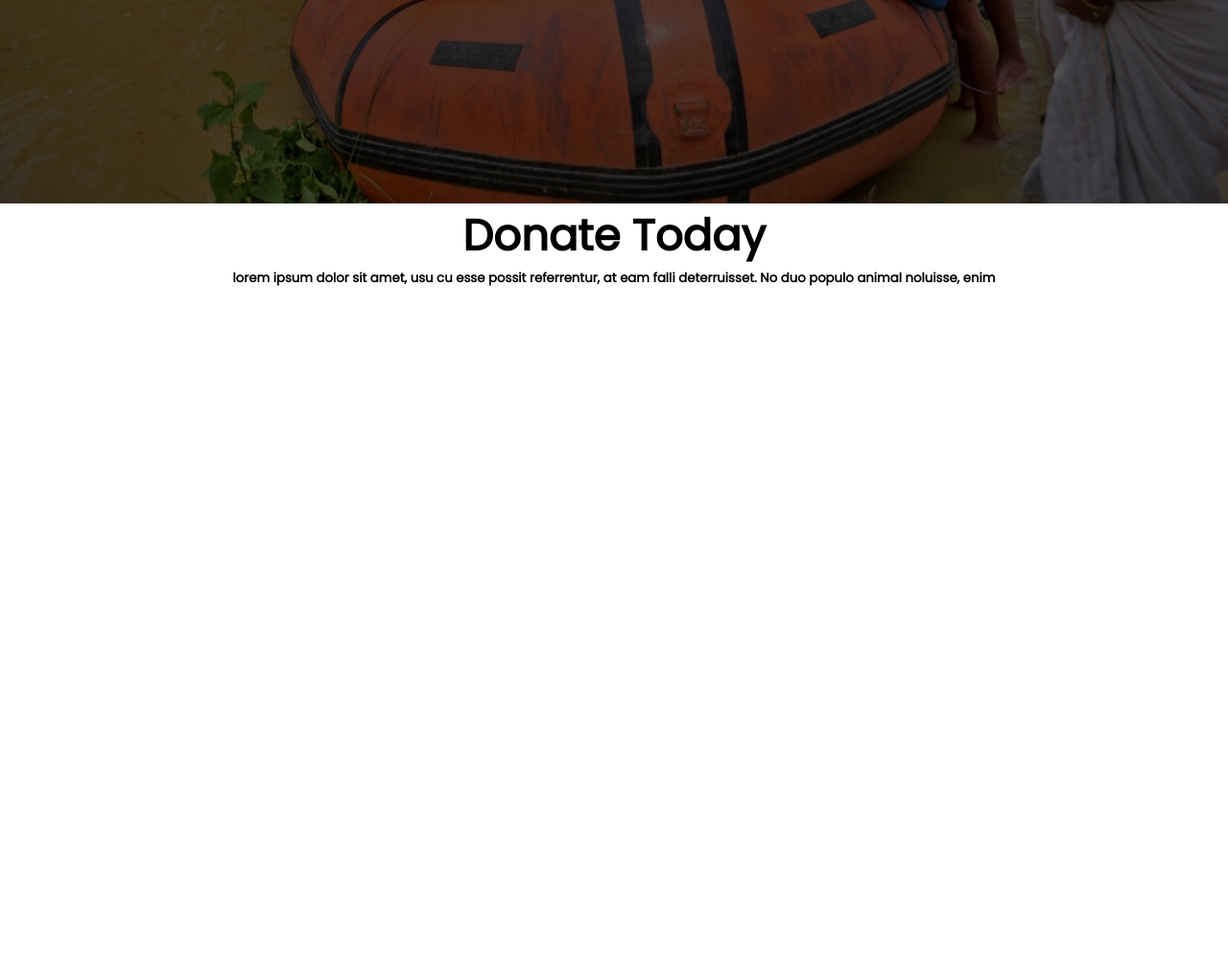
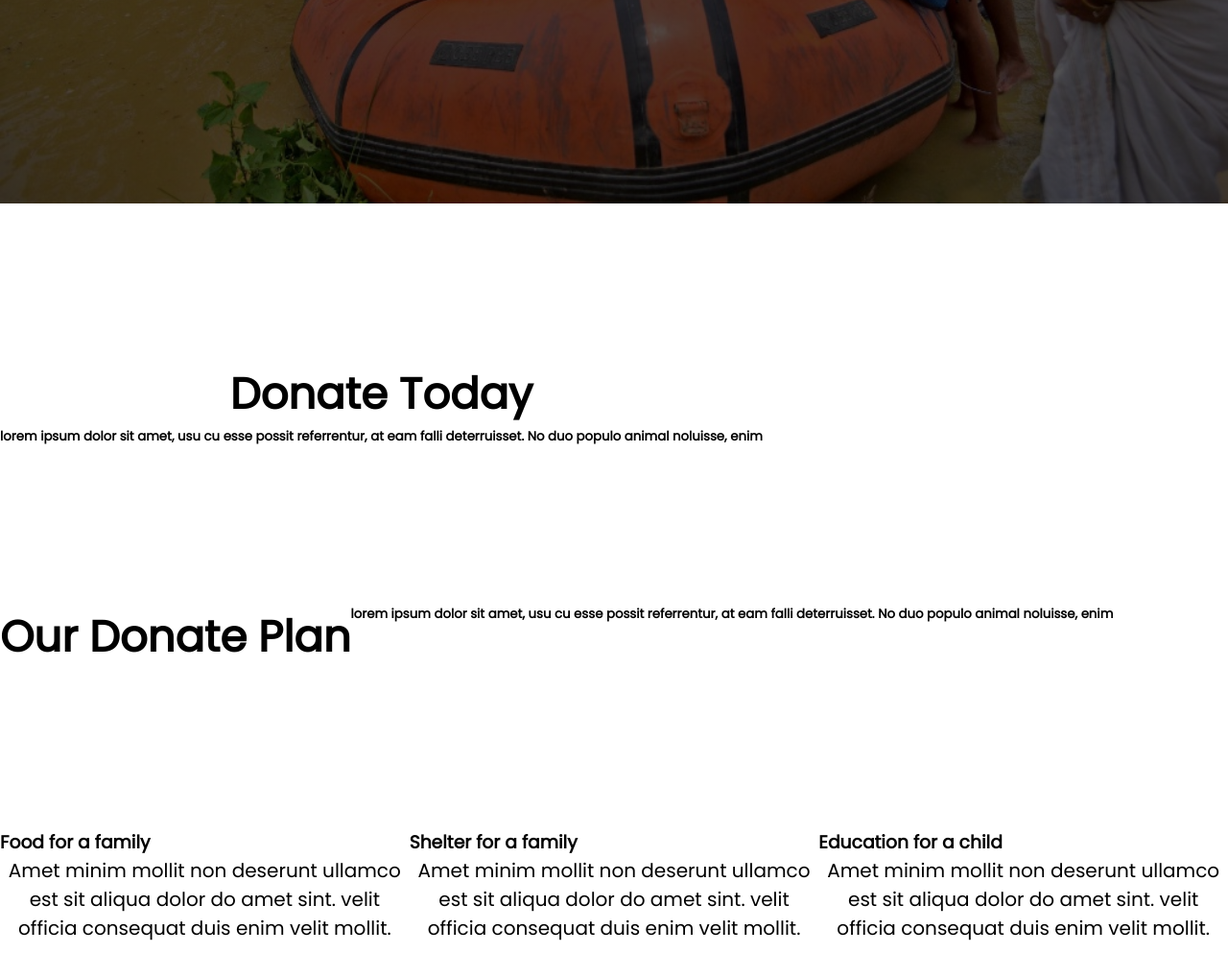
Before and after one commit to Shuvo74/portfolio--assingment, a plain HTML site: page index.html in a window 1280 px wide. Shown: the part 588-1606 px from the top of the page at 96% size. Before the commit the page ends 888 px from the top, so only its background shows below. Drawn offline with Linux system fonts and the light colour scheme.

Commit message:
new section

```diff
--- a/index.html
+++ b/index.html
@@ -14,7 +14,7 @@
 
 <body>
     <section>
-        <div class="background">
+        <div class="background flexible-container">
             <div>
                 <h1>
                     Let's Help Those Who Are More In Need
@@ -32,9 +32,14 @@
         </div>
         </div>
     </section>
-    <section>
+
+
+
+
+
+    <section class=" second section flexible-container">
         <div>
-            <h1 class="second">Donate Today</h1>
+            <h1 class="second">Donate Today </h1>
             <h5 class="new-line">
                 lorem ipsum dolor sit amet, usu cu esse possit referrentur, at eam falli deterruisset. No duo populo
                 animal noluisse, enim
@@ -43,6 +48,46 @@
 
     </section>
 
+
+
+
+
+    <section class="donate plan flexible-container">
+        <h1>
+            Our Donate Plan
+        </h1>
+        <h5>
+            lorem ipsum dolor sit amet, usu cu esse possit referrentur, at eam falli deterruisset. No duo populo
+            animal noluisse, enim
+        </h5>
+    </section>
+    <section class="box model">
+        <div class="flexible-container">
+            <div>
+                <h3>Food for a family</h3>
+                <p>Amet minim mollit non deserunt ullamco est sit aliqua dolor do amet sint. velit officia consequat
+                    duis
+                    enim velit mollit.</p>
+            </div>
+            <div>
+                <h3>
+                    Shelter for a family</h3>
+                <p>Amet minim mollit non deserunt ullamco est sit aliqua dolor do amet sint. velit officia consequat
+                    duis
+                    enim velit mollit.</p>
+            </div>
+            <div>
+                <h3>Education for a child</h3>
+                <p>Amet minim mollit non deserunt ullamco est sit aliqua dolor do amet sint. velit officia consequat
+                    duis
+                    enim velit mollit.</p>
+            </div>
+        </div>
+    </section>
+
+
+
+
 </body>
 
 </html>
--- a/style.css
+++ b/style.css
@@ -1,5 +1,10 @@
 body {
     font-family: 'Poppins', sans-serif;
+}
+
+.flexible-container {
+    display: flex;
+    margin-bottom: 165px;
 }
 
 h1 {
@@ -47,5 +52,5 @@ p {
 
 .new-line {
     text-align: center;
-    text-shadow: 0;
+    te
 }
```
